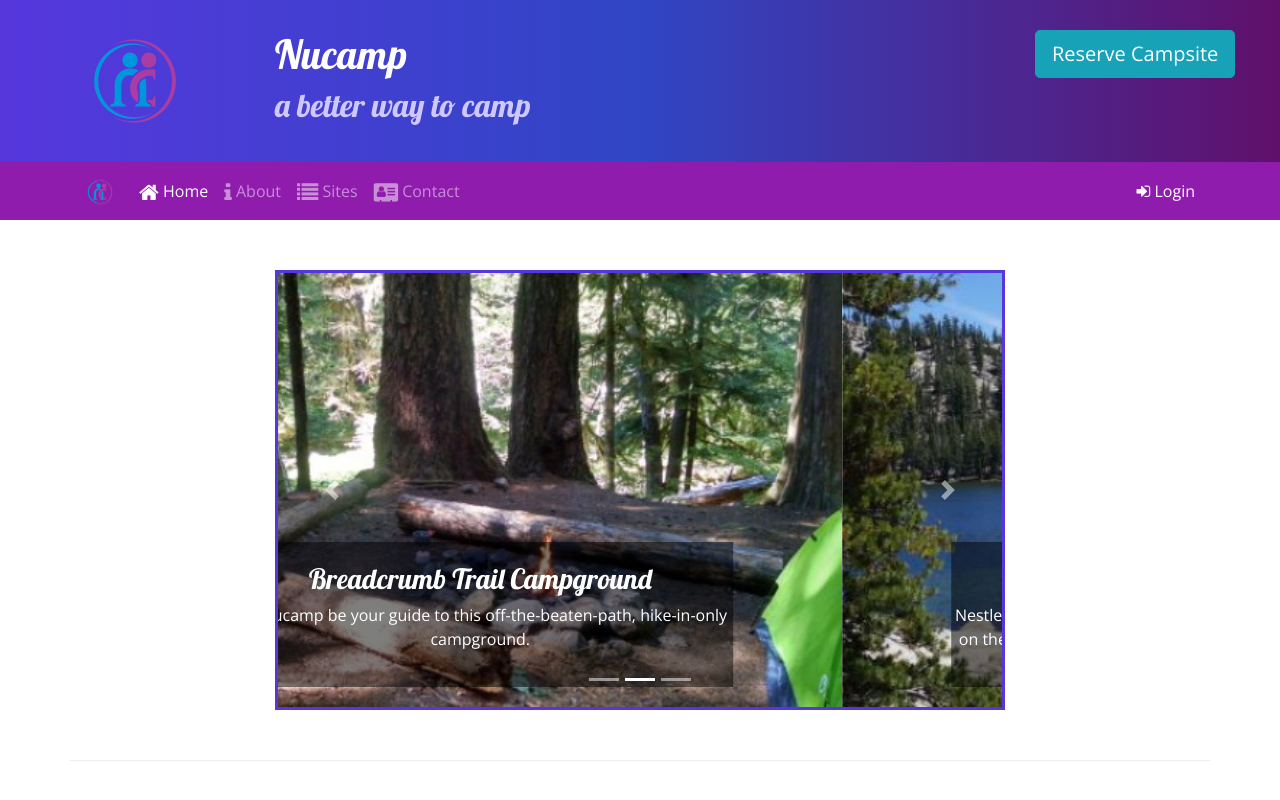
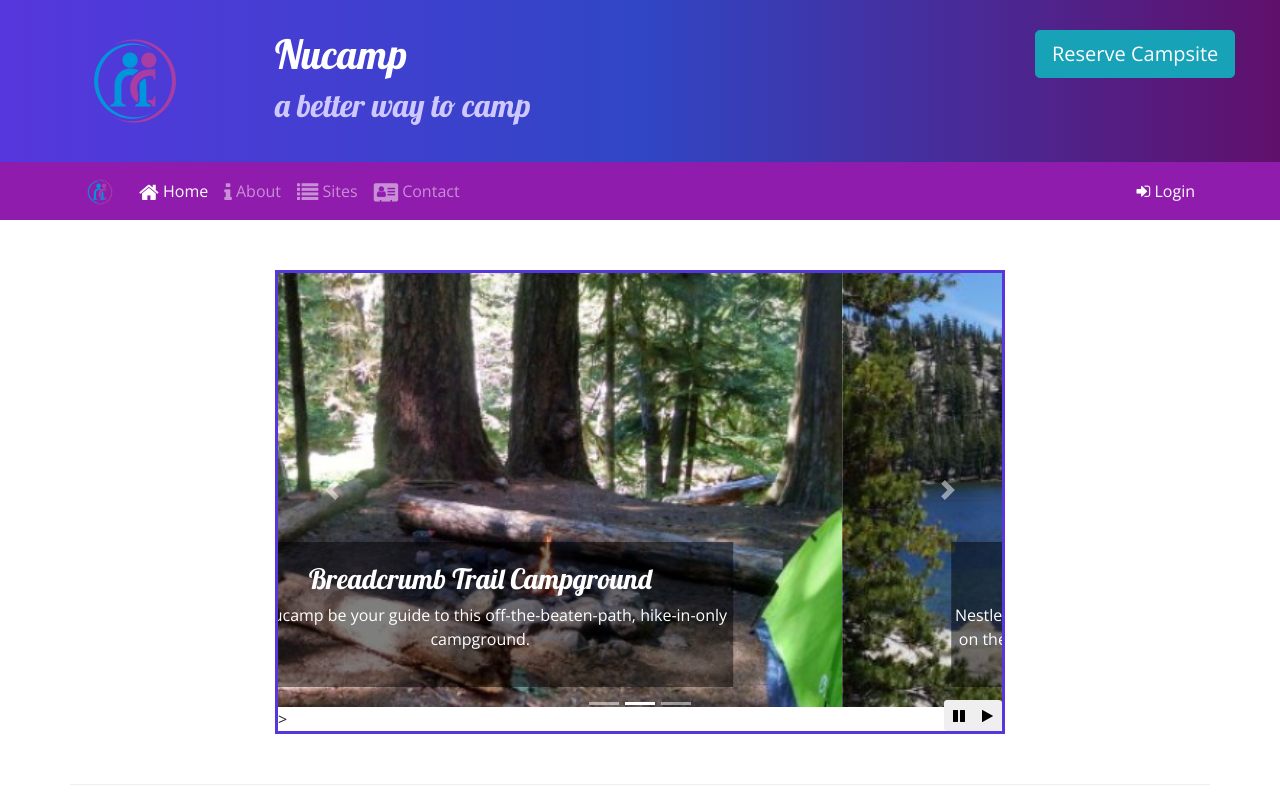
Before and after one commit to docslinger/nucampsite, a website: page index.html in a window 1280 px wide. Shown: the top 800 px of the page. Drawn offline with nearby package versions, Linux system fonts and the light colour scheme.

Commit message:
Bootstrap and jQuery Part 1

```diff
--- a/css/styles.css
+++ b/css/styles.css
@@ -43,3 +43,9 @@ header h2 {
 .carousel {
     border: solid #5637DD;
 }
+
+#carouselButton {
+    position: absolute;
+    right: 0;
+    bottom: 0;
+}
--- a/index.html
+++ b/index.html
@@ -27,7 +27,8 @@
                     <h2>a better way to camp</h2>
                 </div>
                 <div class="col col-md-4 col-xl-2 col-xs-12">
-                    <button type="button" class="btn btn-info btn-lg" data-toggle="modal" data-target="#reserveModal">Reserve Campsite</button>
+                    <button type="button" class="btn btn-info btn-lg" data-toggle="modal"
+                        data-target="#reserveModal">Reserve Campsite</button>
                 </div>
             </div>
         </div>
@@ -123,11 +124,13 @@
                             <div class="form-row">
                                 <div class="form-group col-12">
                                     <label class="sr-only" for="loginEmail">Email address</label>
-                                    <input type="email" class="form-control form-control-sm" id="loginEmail" placeholder="Enter email">
+                                    <input type="email" class="form-control form-control-sm" id="loginEmail"
+                                        placeholder="Enter email">
                                 </div>
                                 <div class="form-group col-12">
                                     <label class="sr-only" for="loginPassword">Password</label>
-                                    <input type="password" class="form-control form-control-sm" id="loginPassword" placeholder="Password">
+                                    <input type="password" class="form-control form-control-sm" id="loginPassword"
+                                        placeholder="Password">
                                 </div>
                                 <div class="col">
                                     <div class="form-check">
@@ -138,7 +141,8 @@
                                 </div>
                             </div>
                             <div class="form-row">
-                                <button type="button" class="btn btn-secondary btn-sm ml-auto" data-dismiss="modal">Cancel</button>
+                                <button type="button" class="btn btn-secondary btn-sm ml-auto"
+                                    data-dismiss="modal">Cancel</button>
                                 <button type="submit" class="btn btn-primary btn-sm ml-1">Sign in</button>
                             </div>
                         </form>
@@ -192,6 +196,14 @@
                             <span class="sr-only">Next</span>
                         </a>
                     </div>
+                    <div class="btn-group" id="carouselButton">
+                        <button class="btn btn-anger btn-sm" id="carouselPause">
+                            <i class="fa fa-pause"></i>
+                        </button>
+                        <button class="btn btn-anger btn-sm" id="carouselPlay">
+                            <i class="fa fa-play"></i>
+                        </button>
+                    </div>>
                 </div>
             </div>
         </div>
@@ -282,6 +294,17 @@
             $('[data-toggle="tooltip"]').tooltip()
         })
     </script>
+    <script>
+        $(function () {
+            $(".carousel").carousel({ interval: 2000 });
+            $("#carouselPause").click(function () {
+                $(".carousel").carousel("pause");
+            });
+            $("#carouselPlay").click(function () {
+                $(".carousel").carousel("cycle");
+            });
+        });
+    </script>
 </body>
 
 </html>
```
Lines whose indentation alone changed are shown as unchanged.
